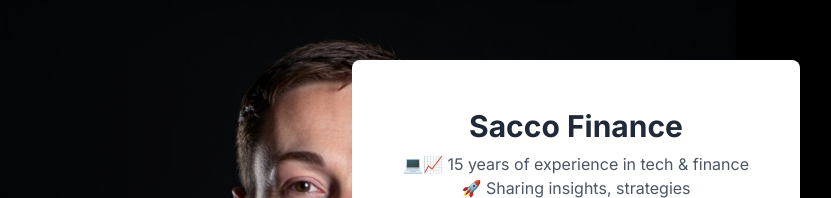
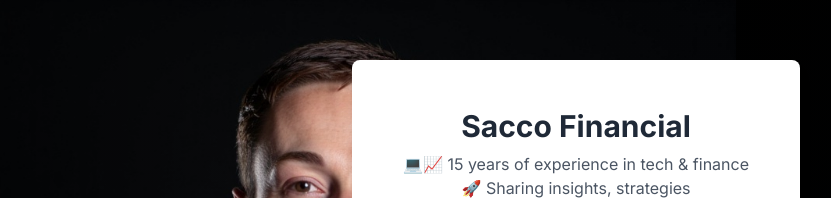
Before and after one commit to travelerr/saccofinance, a Next.js app: page / in a window 1280 px wide. Shown: the top 198 px of the page, without its empty margins (64-895 px from the left). Built offline with nearby package versions, Linux system fonts and the light colour scheme.

Commit message:
update title in SocialLandingPage component to reflect branding change

```diff
--- a/app/page.tsx
+++ b/app/page.tsx
@@ -22,7 +22,7 @@ export default function SocialLandingPage() {
       <div className="absolute inset-0 bg-gradient-to-r from-black/10 via-transparent to-gray-900/5"></div>
       {/* Content Container */}
       <div className="relative max-w-md w-full bg-white shadow-lg rounded-lg overflow-hidden text-center p-8">
-        <h1 className="mt-4 text-3xl font-bold text-gray-800">Sacco Finance</h1>
+        <h1 className="mt-4 text-3xl font-bold text-gray-800">Sacco Financial</h1>
         <p className="mt-2 text-gray-600">
           💻📈 15 years of experience in tech & finance<br />
           🚀 Sharing insights, strategies<br />
```
